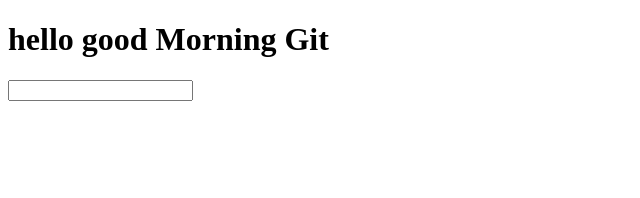
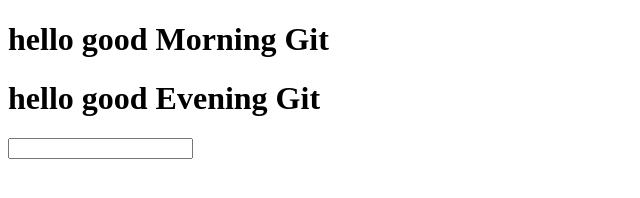
Before and after one commit to why916259117/-, a plain HTML site: page index.html in a window 1280 px wide. Shown: the whole page, without its empty margins (0-640 px from the left). Drawn offline with Linux system fonts and the light colour scheme.

Commit message:
update index.html

```diff
--- a/index.html
+++ b/index.html
@@ -7,6 +7,7 @@
 	<body>
 		<div id="indexBody">
 			<h1>hello good Morning Git</h1>
+			<h1>hello good Evening Git</h1>
 			<input type="text" v-model="Num | noZero"/>
 		</div>
 	</body>
```
